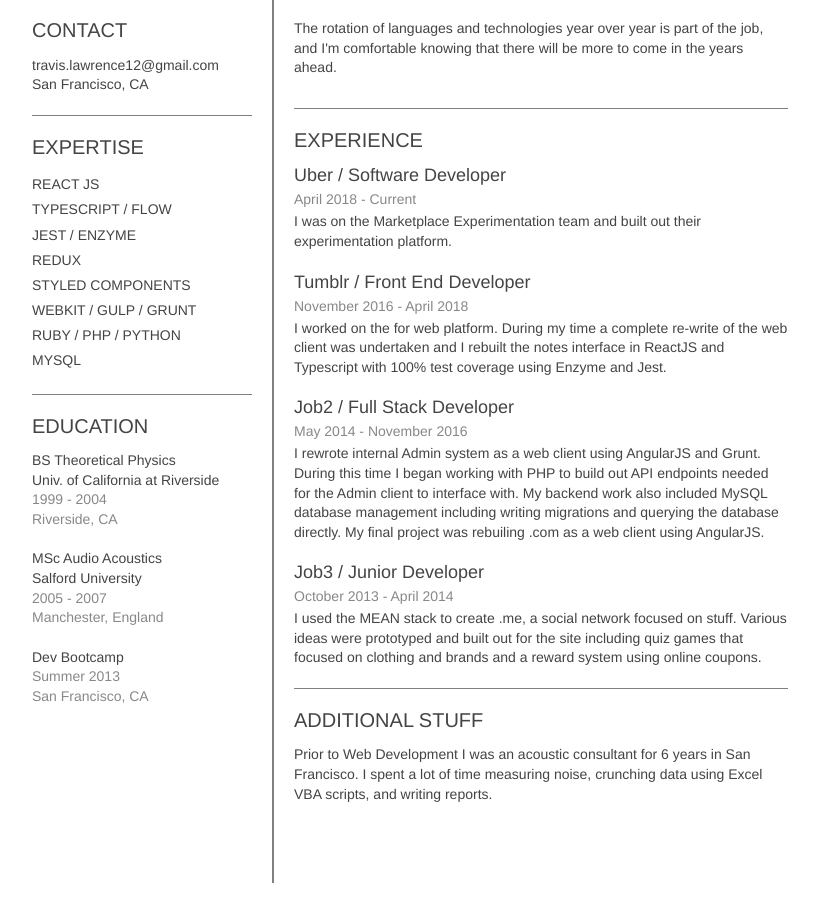
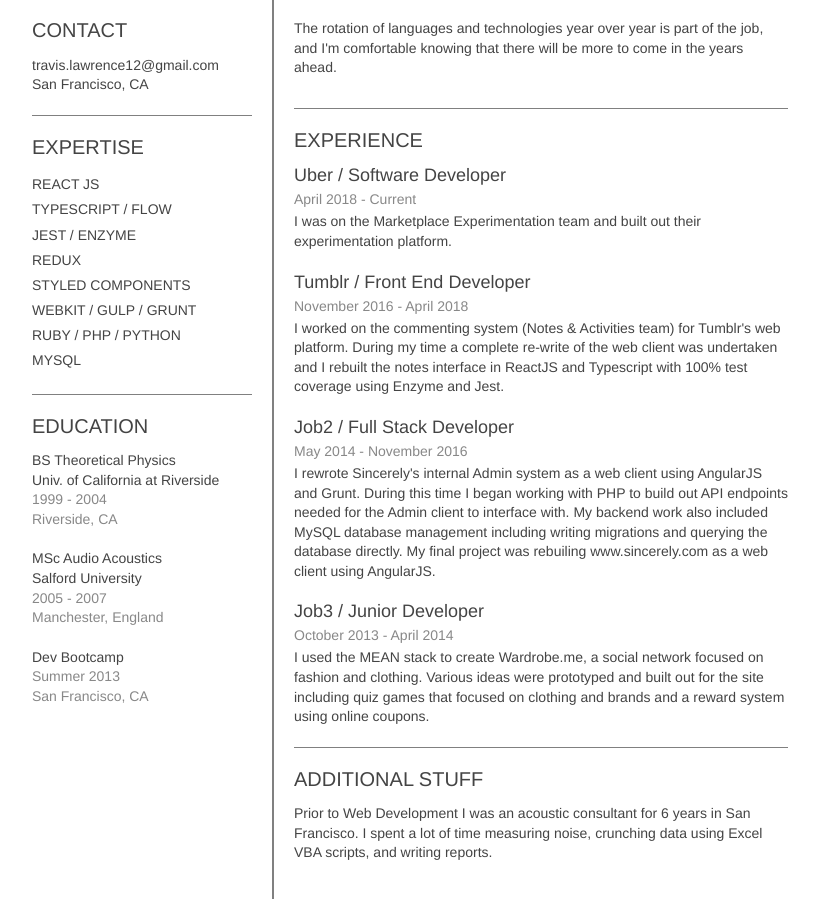
Before and after one commit to TravisL12/travis_resume, a plain HTML site: page index.html in a window 1280 px wide. Shown: the part 143-1042 px from the top of the page, without its empty margins (230-1049 px from the left). Drawn offline with Linux system fonts and the light colour scheme.

Commit message:
Update again

```diff
--- a/index.html
+++ b/index.html
@@ -2,7 +2,7 @@
 <html>
   <head>
     <link rel="stylesheet" type="text/css" href="css/application.css" />
-    <title>First Last - Resume</title>
+    <title>Travis Lawrence - Resume</title>
   </head>
 
   <body>
@@ -110,10 +110,10 @@
           term: "November 2016 - April 2018",
           location: "San Francisco",
           description: `
-      I worked on the <insert team> for <insert company> web platform.
-      During my time a complete re-write of the web client was undertaken and I
-      rebuilt the notes interface in ReactJS and Typescript with 100% test coverage using
-      Enzyme and Jest.
+          I worked on the commenting system (Notes & Activities team) for Tumblr's web platform.
+          During my time a complete re-write of the web client was undertaken and I
+          rebuilt the notes interface in ReactJS and Typescript with 100% test coverage using
+          Enzyme and Jest.
     `,
         },
         {
@@ -122,11 +122,11 @@
           term: "May 2014 - November 2016",
           location: "San Andreas",
           description: `
-      I rewrote <company name> internal Admin system as a web client using AngularJS and Grunt.
+      I rewrote Sincerely's internal Admin system as a web client using AngularJS and Grunt.
       During this time I began working with PHP to build out API endpoints needed for
       the Admin client to interface with. My backend work also included MySQL database
       management including writing migrations and querying the database directly.
-      My final project was rebuiling <company>.com as a web client using AngularJS.
+      My final project was rebuiling www.sincerely.com as a web client using AngularJS.
     `,
         },
         {
@@ -135,8 +135,8 @@
           term: "October 2013 - April 2014",
           location: "San Andreas",
           description: `
-      I used the MEAN stack to create <experimental site>.me, a social network
-      focused on stuff. Various ideas were prototyped
+          I used the MEAN stack to create Wardrobe.me, a social network
+      focused on fashion and clothing. Various ideas were prototyped
       and built out for the site including quiz games that focused on clothing
       and brands and a reward system using online coupons.
     `,
```
